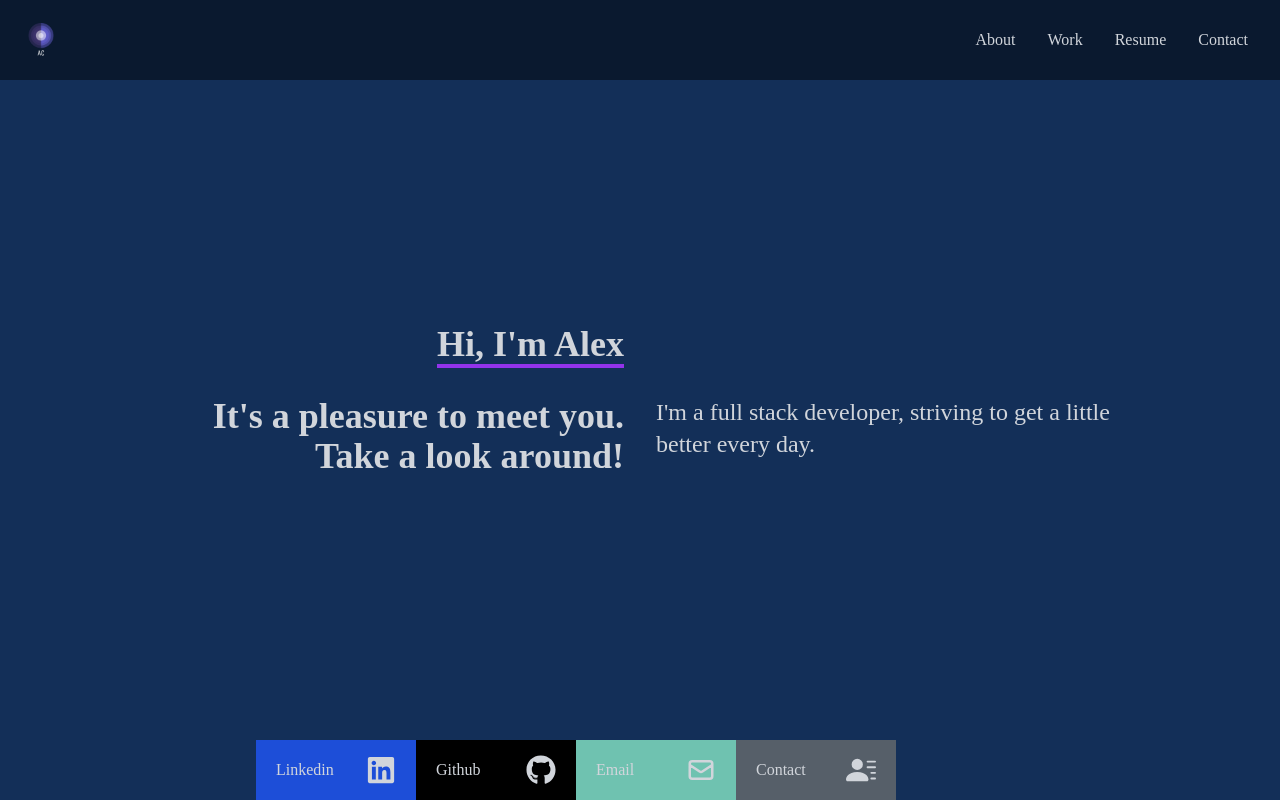
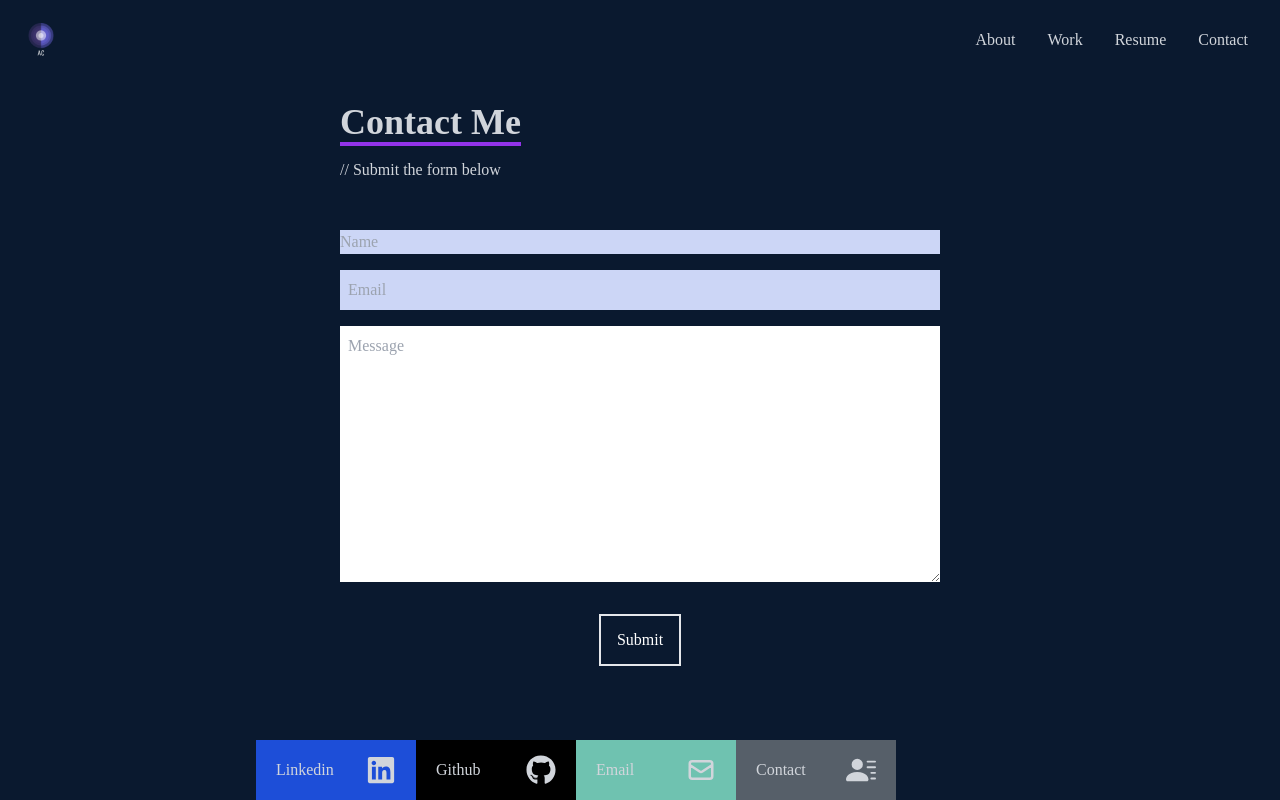
Before and after one commit to awchen85/react-portfolio, a React (Create React App) app: page / in a window 1280 px wide. Built offline with nearby package versions, Linux system fonts and the light colour scheme.

Commit message:
added verifaction on contact form

```diff
--- a/src/App.js
+++ b/src/App.js
@@ -9,7 +9,7 @@ import Footer from "./components/Footer";
 
 
 function App() {
-  const [currentPage, setCurrentPage] = useState("About");
+  const [currentPage, setCurrentPage] = useState("Contact");
 
   const determinePage = () => {
 
--- a/src/components/Contact.jsx
+++ b/src/components/Contact.jsx
@@ -1,16 +1,61 @@
-import React from 'react'
+import React, {useState} from 'react'
+
+import {validateEmail} from '../utils/helpers';
 
 export const Contact = () => {
+
+  const [formState, setFormState] = useState({ name: '', email: '', message: '' });
+
+  const [errorMessage, setErrorMessage] = useState('');
+  const { name, email, message } = formState;
+
+  const handleSubmit = (e) => {
+    e.preventDefault();
+    if (!errorMessage) {
+      console.log('Submit Form', formState);
+    }
+  };
+
+  const handleChange = (e) => {
+    if (e.target.name === 'email') {
+      const isValid = validateEmail(e.target.value);
+      if (!isValid) {
+        setErrorMessage('Your email is invalid.');
+      } else {
+        setErrorMessage('');
+      }
+    } else {
+      if (!e.target.value.length) {
+        setErrorMessage(`${e.target.name} is required.`);
+      } else {
+        setErrorMessage('');
+      }
+    }
+    if (!errorMessage) {
+      setFormState({ ...formState, [e.target.name]: e.target.value });
+      console.log('Handle Form', formState);
+    }
+  };
+
+
   return (
     <div name='contact' className='w-full h-screen bg-[#0a192f] flex justify-center items-center p-4'>
-        <form method='POST' action="https://getform.io/f/05abcf82-4ed0-4a24-a3a7-c7a14f35db3d" className='flex flex-col max-w-[600px] w-full'>
+        <form method='POST' action="https://getform.io/f/05abcf82-4ed0-4a24-a3a7-c7a14f35db3d" className='flex flex-col max-w-[600px] w-full' onSubmit={handleSubmit}>
             <div className='pb-8'>
                 <p className='text-4xl font-bold inline border-b-4 border-purple-600 text-gray-300'>Contact Me</p>
-                <p className='text-gray-300 py-4'>// Submit the form below or shoot me an email</p>
+                <p className='text-gray-300 py-4'>// Submit the form below</p>
             </div>
-            <input className='bg-[#ccd6f6]' type="text" placeholder='Name' name='name' />
-            <input className='my-4 p-2 bg-[#ccd6f6]' type="email" placeholder='Email' name='email' />
-            <textarea className='bg-[#cc6f6] p-2 'name="message" rows="10" placeholder="Message"></textarea>
+            {/* Name */}
+            <input className='bg-[#ccd6f6]' type="text" placeholder='Name' name='name' onBlur={handleChange} />
+            {/* Email */}
+            <input className='my-4 p-2 bg-[#ccd6f6]' type="email" placeholder='Email' name='email' onBlur={handleChange}/>
+            {/* Message */}
+            <textarea className='bg-[#cc6f6] p-2 'name="message" rows="10" placeholder="Message" onBlur={handleChange}></textarea>
+            {errorMessage && (
+          <div>
+            <p className="error-text text-red-400 font-bold text-2xl">{errorMessage}</p>
+          </div>
+        )}
             <button className='text-white border-2 hover:bg-purple-600 hover:border-purple-600 px-4 py-3 my-8 mx-auto flex items-center'>Submit</button>
         </form>
 
--- a/src/components/Footer.jsx
+++ b/src/components/Footer.jsx
@@ -10,25 +10,25 @@ const Footer = () => {
 
         {/* Social Icons */}
         <div className='hidden lg:flex fixed flex-row bottom-[00%] left-[20%] justify-center '>
-        <div className='w-[160px] h-[60px] flex justify-between items-center hover:my-[-30px] duration-300 bg-blue-700 px-5'>
+        <div className='w-[160px] h-[60px] flex justify-between items-center duration-300 bg-blue-700 px-5'>
             <a className='flex justify-between items-center w-full text-gray-300'
-            href='http://www.linkedin.com/awchen85'>
+            href='https://www.linkedin.com/in/alex-w-chen/'>
                 Linkedin <FaLinkedin size={30} />
             </a>
             </div>
-        <div className='w-[160px] h-[60px] flex justify-between items-center  hover:my-[-30px] duration-300 bg-black px-5'>
+        <div className='w-[160px] h-[60px] flex justify-between items-center duration-300 bg-black px-5'>
             <a className='flex justify-between items-center w-full text-gray-300'
-            href='/'>
+            href='https://github.com/awchen85'>
                 Github <FaGithub size={30} />
             </a>
         </div>
-        <div className='w-[160px] h-[60px] flex justify-between items-center  hover:my-[-30px] duration-300 bg-[#6fc2b0] px-5'>
+        <div className='w-[160px] h-[60px] flex justify-between items-center duration-300 bg-[#6fc2b0] px-5'>
             <a className='flex justify-between items-center w-full text-gray-300'
             href='/'>
                 Email <HiOutlineMail size={30} />
             </a>
         </div>
-        <div className='w-[160px] h-[60px] flex justify-between items-center  hover:my-[-30px] duration-300 bg-[#565f69] px-5'>
+        <div className='w-[160px] h-[60px] flex justify-between items-center duration-300 bg-[#565f69] px-5'>
             <a className='flex justify-between items-center w-full text-gray-300'
             href='/contact'>
                 Contact <BsFillPersonLinesFill size={30} />
--- /dev/null
+++ b/src/utils/helpers.js
@@ -0,0 +1,4 @@
+export function validateEmail(email) {
+    var re = /^(([^<>()[\]\\.,;:\s@"]+(\.[^<>()[\]\\.,;:\s@"]+)*)|(".+"))@((\[[0-9]{1,3}\.[0-9]{1,3}\.[0-9]{1,3}\.[0-9]{1,3}\])|(([a-zA-Z\-0-9]+\.)+[a-zA-Z]{2,}))$/;
+    return re.test(String(email).toLowerCase());
+  }
```
